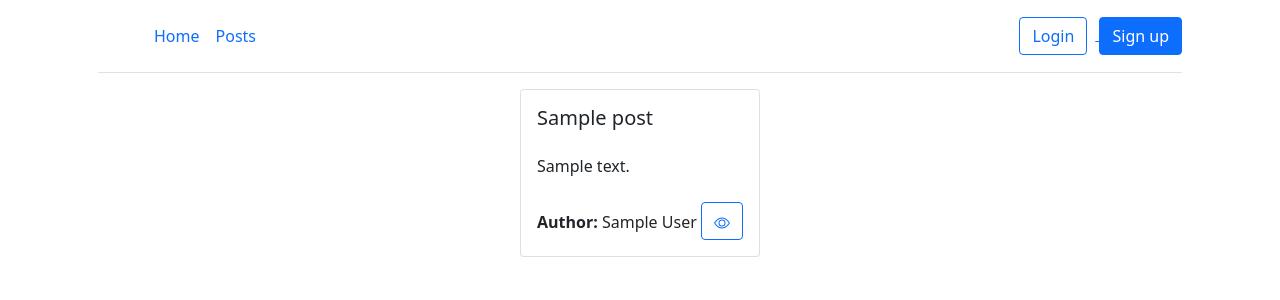
After one commit to itmo-wad/sparin-hw2, a Flask app: page /posts in a window 1280 px wide. The commit adds this page. Shown: the top 300 px of the page. Run offline with Flask 2, Linux system fonts and the light colour scheme; a database or web service that is not in the repository returns one stand-in record (values such as "Sample title"); some libraries are stand-ins or nearby versions.

Commit message:
Add posts functionality for basic and advanced parts

```diff
--- a/requirements.txt
+++ b/requirements.txt
@@ -4,6 +4,7 @@ Flask==2.0.3
 Flask-PyMongo==2.3.0
 itsdangerous==2.1.2
 Jinja2==3.1.1
+Markdown==3.3.6
 MarkupSafe==2.1.1
 pymongo==4.0.2
 Werkzeug==2.0.3
--- a/src/app.py
+++ b/src/app.py
@@ -1,13 +1,15 @@
+import os
 from flask import Flask, redirect, render_template, session, url_for
 from database import mongo
 from flask_pymongo import PyMongo
 from controllers.auth import auth_page
 from controllers.profile import profile_page
+from controllers.posts import posts_page
 import controllers.auth
 
 app = Flask(__name__)
 app.config['SECRET_KEY'] = 'the random string'
-app.config["MONGO_URI"] = "mongodb://localhost:27017/hw-2"
+app.config["MONGO_URI"] = os.environ.get("DB_CONNECTION_STRING", "mongodb://localhost:27017/hw-2")
 
 AVATARS_PATH = './src/static/avatars/'
 
@@ -15,6 +17,7 @@ mongo.init_app(app)
 
 app.register_blueprint(auth_page, url_prefix='/auth')
 app.register_blueprint(profile_page, url_prefix='/profile')
+app.register_blueprint(posts_page, url_prefix='/posts')
 
 @app.route("/")
 def index():
--- /dev/null
+++ b/src/controllers/posts.py
@@ -0,0 +1,94 @@
+import os
+from flask_pymongo import DESCENDING, PyMongo
+import markdown
+from datetime import datetime
+from unicodedata import category
+import uuid
+from flask import Blueprint, redirect, render_template, request, session, url_for
+from database import mongo
+from werkzeug.security import generate_password_hash, check_password_hash
+from wtforms import ValidationError
+from bson.objectid import ObjectId
+
+from forms.posts.CreatePostFrom import CreatePostForm
+
+posts_page = Blueprint("posts_page", __name__, template_folder='templates')
+POSTS_THEMES_FOLDER = './src/static/posts/'
+
+
+@posts_page.route('')
+def index():
+    username = session['username'] if 'username' in session else ''
+    posts = mongo.db.posts.find({'$or': [{"author": username, 'private': True}, {'private': False}]}).sort('created_at', DESCENDING)
+
+    posts_dto = []
+    for post in posts:
+        theme_path = None
+        if 'theme' in post and post['theme'] != None:
+            theme_path= '/static/posts/' + post.get('theme')
+        posts_dto.append({
+            'id': post.get('_id'),
+            'author': post.get('author'),
+            'title': post.get('title'),
+            'content': markdown.markdown(post.get('content')),
+            'theme': theme_path
+        })
+
+    return render_template(f'pages/posts/index.html', posts = posts_dto)
+
+@ posts_page.route('/create', methods=["GET", "POST"])
+def create():
+    if 'username' not in session:
+        abort(403)
+
+    form= CreatePostForm(request.form)
+
+    username= session['username']
+    if request.method == 'POST' and form.validate():
+        ALLOWED_EXTENSIONS= {'png', 'jpg', 'jpeg'}
+        image_id= None
+
+        if request.files.__len__() > 0 and request.files[form.theme.name].filename != '':
+            image_id= str(uuid.uuid4())
+            theme_data= request.files[form.theme.name]
+            filename= f'{username}_{image_id}{os.path.splitext(theme_data.filename)[1]}'
+            folder= os.path.abspath(POSTS_THEMES_FOLDER)
+            path= os.path.join(folder, filename)
+            os.makedirs(folder, exist_ok=True)
+
+            theme_data.save(path)
+
+        result = mongo.db.posts.insert_one({
+            "author": username,
+            'created_at': datetime.now(),
+            "title": form.title.data,
+            "content": form.content.data,
+            "private": form.private.data,
+            "theme": filename if image_id else None
+        })
+        return redirect(url_for('posts_page.view', id=result.inserted_id))
+
+    return render_template(f'pages/posts/create.html', form=form)
+
+@ posts_page.route('<id>', methods=["GET", "POST"])
+def view(id):
+    post= mongo.db.posts.find_one(filter={"_id": ObjectId(id)})
+    if post is None:
+        abort(404)
+
+    if post["private"] and session['username'] != post["author"]:
+        abort(403)
+
+    theme_path = None
+    if 'theme' in post and post['theme'] != None:
+        theme_path= '/static/posts/' + post.get('theme')
+
+    data= {
+        'id': post.get('_id'),
+        'author': post.get('author'),
+        'title': post.get('title'),
+        'content': markdown.markdown(post.get('content')),
+        'theme': theme_path
+    }
+
+    return render_template(f'pages/posts/view.html', data=data)
--- a/src/templates/header.html
+++ b/src/templates/header.html
@@ -10,8 +10,9 @@
         <ul class="nav col-12 col-lg-auto me-lg-auto mb-2 justify-content-center mb-md-0">
             <li><a href="/" class="nav-link px-2 ">Home</a></li>
             {% if 'username' in session %}
-            <li><a href="/profile" class="nav-link px-2 ">Profile</a></li>
+            <li><a href="{{ url_for('profile_page.index') }}" class="nav-link px-2 ">Profile</a></li>
             {% endif %}
+            <li><a href="{{ url_for('posts_page.index') }}" class="nav-link px-2 ">Posts</a></li>
         </ul>
 
         <div class="col-md-3 text-end">
--- /dev/null
+++ b/src/templates/pages/posts/index.html
@@ -0,0 +1,17 @@
+{% extends 'base.html' %}
+
+{% block content %}
+{% if 'username' in session %}
+<a href="{{url_for('posts_page.create')}}" class="btn btn-primary">Create new</a>
+{% endif %}
+<div class="d-flex flex-wrap justify-content-evenly align-self-stretch">
+    {% for post in posts %}
+    {% with data = post, isPreview = True %}
+    <div style="max-width: 25rem;" class="mb-4">
+        {% include "posts/post.html" %}
+    </div>
+    {% endwith %}
+
+    {% endfor %}
+</div>
+{% endblock %}
--- /dev/null
+++ b/src/templates/posts/post.html
@@ -0,0 +1,38 @@
+<div class="card" style="min-width: 15rem">
+    {% if data.theme != None %}
+    <img src="{{ data.theme }}" class="card-img-top" alt="..." style="object-fit: cover; height: 15rem">
+    {% endif %}
+    <div class="card-body">
+        <h5 class="card-title">{{ data.title }}</h5>
+        <div style="{{ 'max-height: 15rem; overflow: hidden;' if isPreview }}">
+            <p class="card-text">{{ data.content|safe }}</p>
+        </div>
+        <div class="mt-2">
+            <div class="float-start mt-2"><b>Author:</b> {{ data.author }}</div>
+
+            <div class="float-end">
+                {% if session['username'] == data.author %}
+                <button type="button" class="btn btn-outline-primary">
+                    <svg xmlns="http://www.w3.org/2000/svg" width="16" height="16" fill="currentColor"
+                        class="bi bi-pencil" viewBox="0 0 16 16">
+                        <path
+                            d="M12.146.146a.5.5 0 0 1 .708 0l3 3a.5.5 0 0 1 0 .708l-10 10a.5.5 0 0 1-.168.11l-5 2a.5.5 0 0 1-.65-.65l2-5a.5.5 0 0 1 .11-.168l10-10zM11.207 2.5 13.5 4.793 14.793 3.5 12.5 1.207 11.207 2.5zm1.586 3L10.5 3.207 4 9.707V10h.5a.5.5 0 0 1 .5.5v.5h.5a.5.5 0 0 1 .5.5v.5h.293l6.5-6.5zm-9.761 5.175-.106.106-1.528 3.821 3.821-1.528.106-.106A.5.5 0 0 1 5 12.5V12h-.5a.5.5 0 0 1-.5-.5V11h-.5a.5.5 0 0 1-.468-.325z">
+                        </path>
+                    </svg>
+                </button>
+                {% endif %}
+                {% if isPreview %}
+                <a href="{{ url_for('posts_page.view', id = data.id) }}" class="btn btn-outline-primary">
+                    <svg xmlns="http://www.w3.org/2000/svg" width="16" height="16" fill="currentColor" class="bi bi-eye"
+                        viewBox="0 0 16 16">
+                        <path
+                            d="M16 8s-3-5.5-8-5.5S0 8 0 8s3 5.5 8 5.5S16 8 16 8zM1.173 8a13.133 13.133 0 0 1 1.66-2.043C4.12 4.668 5.88 3.5 8 3.5c2.12 0 3.879 1.168 5.168 2.457A13.133 13.133 0 0 1 14.828 8c-.058.087-.122.183-.195.288-.335.48-.83 1.12-1.465 1.755C11.879 11.332 10.119 12.5 8 12.5c-2.12 0-3.879-1.168-5.168-2.457A13.134 13.134 0 0 1 1.172 8z" />
+                        <path
+                            d="M8 5.5a2.5 2.5 0 1 0 0 5 2.5 2.5 0 0 0 0-5zM4.5 8a3.5 3.5 0 1 1 7 0 3.5 3.5 0 0 1-7 0z" />
+                    </svg>
+                </a>
+                {% endif %}
+            </div>
+        </div>
+    </div>
+</div>
```
Also changed, not shown: src/forms/posts/CreatePostFrom.py (added, +30 -0 lines), src/templates/pages/posts/create.html (added, +49 -0 lines), src/templates/pages/posts/view.html (added, +7 -0 lines), README.md.
